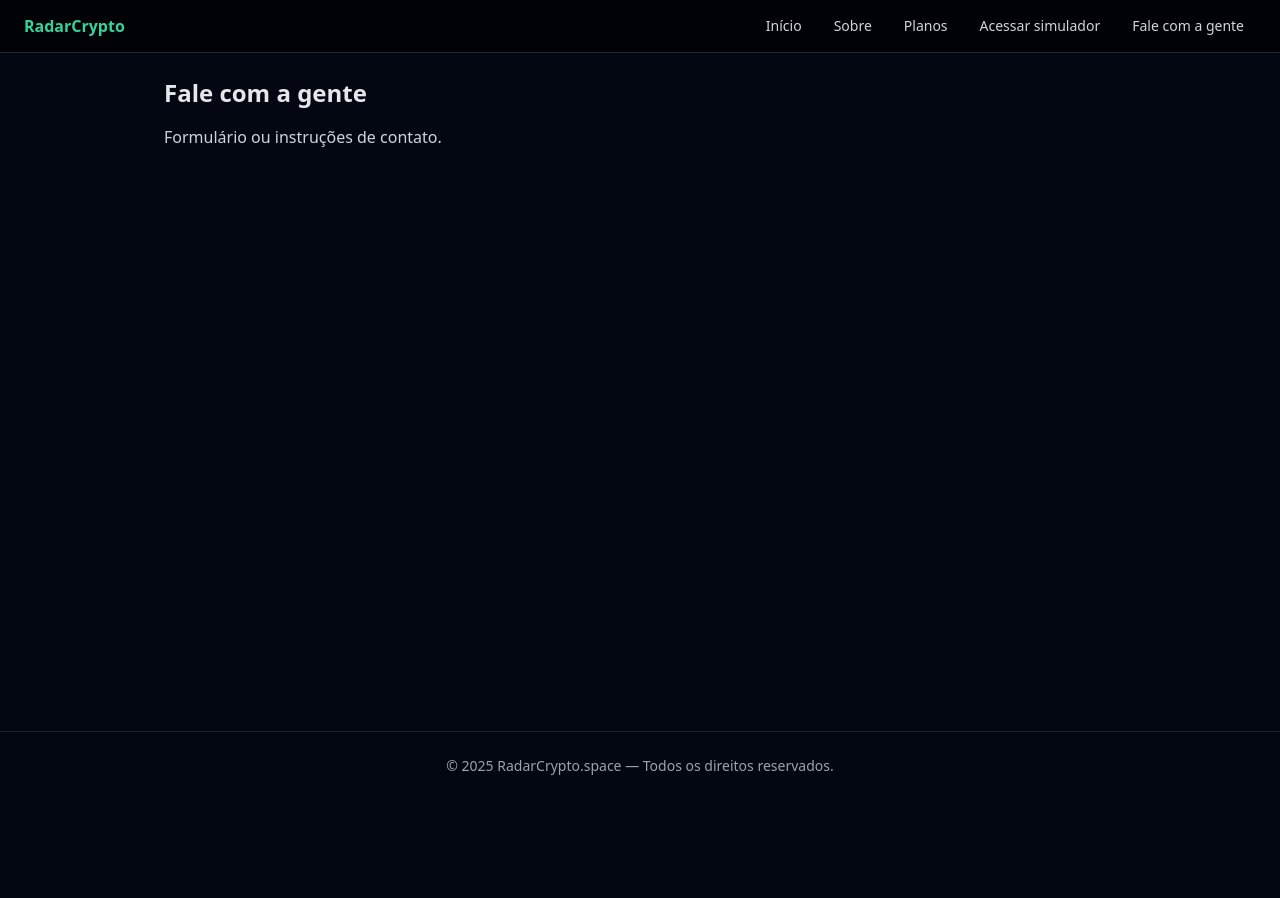
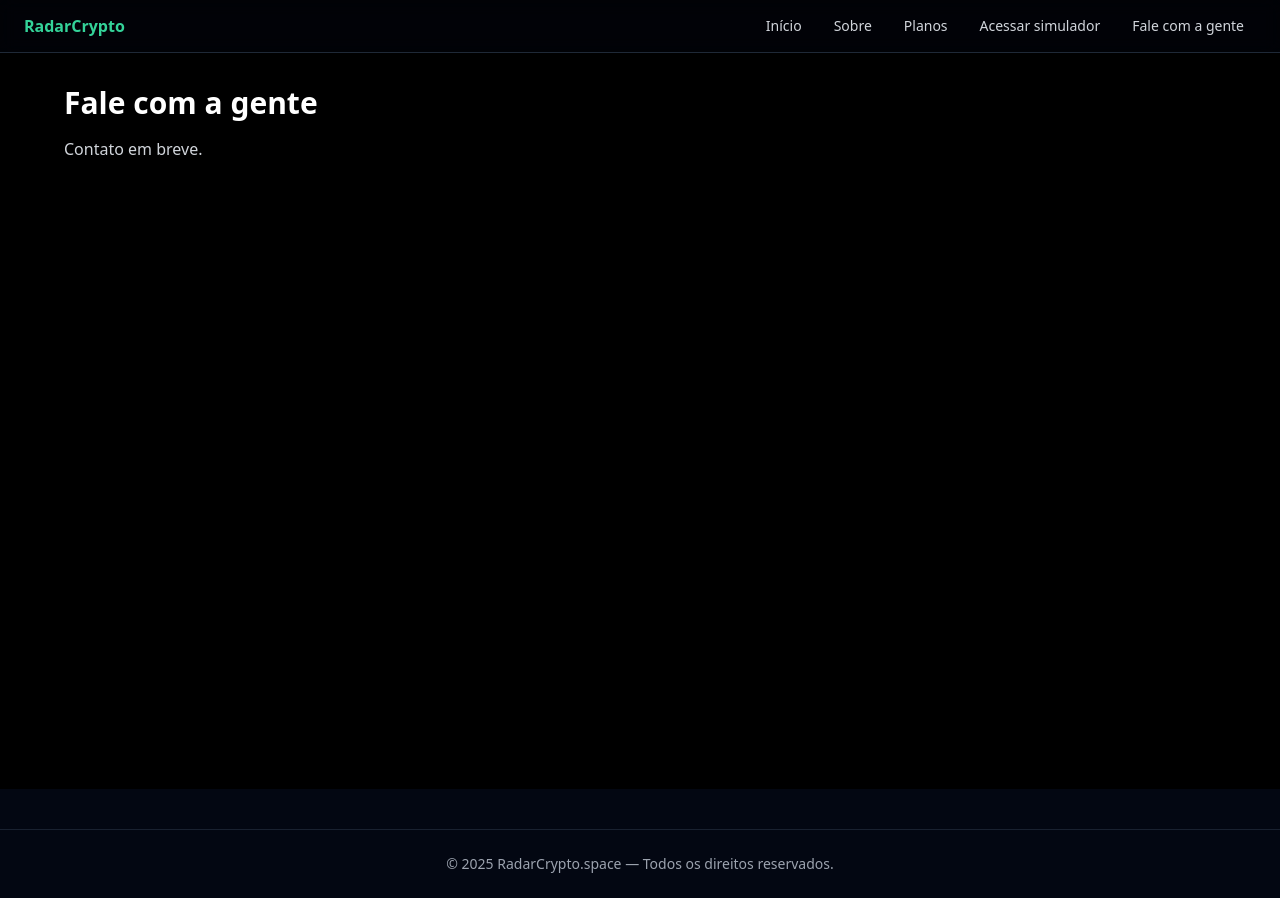
Before and after one commit to Ivanmonteiro-create/radarcripto.space, a Next.js app: page /contact in a window 1280 px wide. Before the commit the page ends 800 px from the top, so only its background shows below. Built offline with nearby package versions, Linux system fonts and the light colour scheme.

Commit message:
Update page.tsx

```diff
--- a/app/contact/page.tsx
+++ b/app/contact/page.tsx
@@ -1,10 +1,13 @@
-export const metadata = { title: 'Contato | RadarCrypto' };
+// app/contato/page.tsx
+export const metadata = { title: 'Fale com a gente | RadarCrypto' };
 
 export default function ContatoPage() {
   return (
-    <main className="mx-auto max-w-[1000px] p-6">
-      <h1 className="mb-4 text-2xl font-semibold">Fale com a gente</h1>
-      <p className="text-gray-300">Formulário ou instruções de contato.</p>
+    <main className="min-h-[calc(100vh-64px)] w-full bg-black text-white">
+      <div className="mx-auto max-w-[1200px] px-4 py-8 md:px-6">
+        <h1 className="text-2xl md:text-3xl font-bold mb-4">Fale com a gente</h1>
+        <p className="text-gray-300">Contato em breve.</p>
+      </div>
     </main>
   );
 }
```
